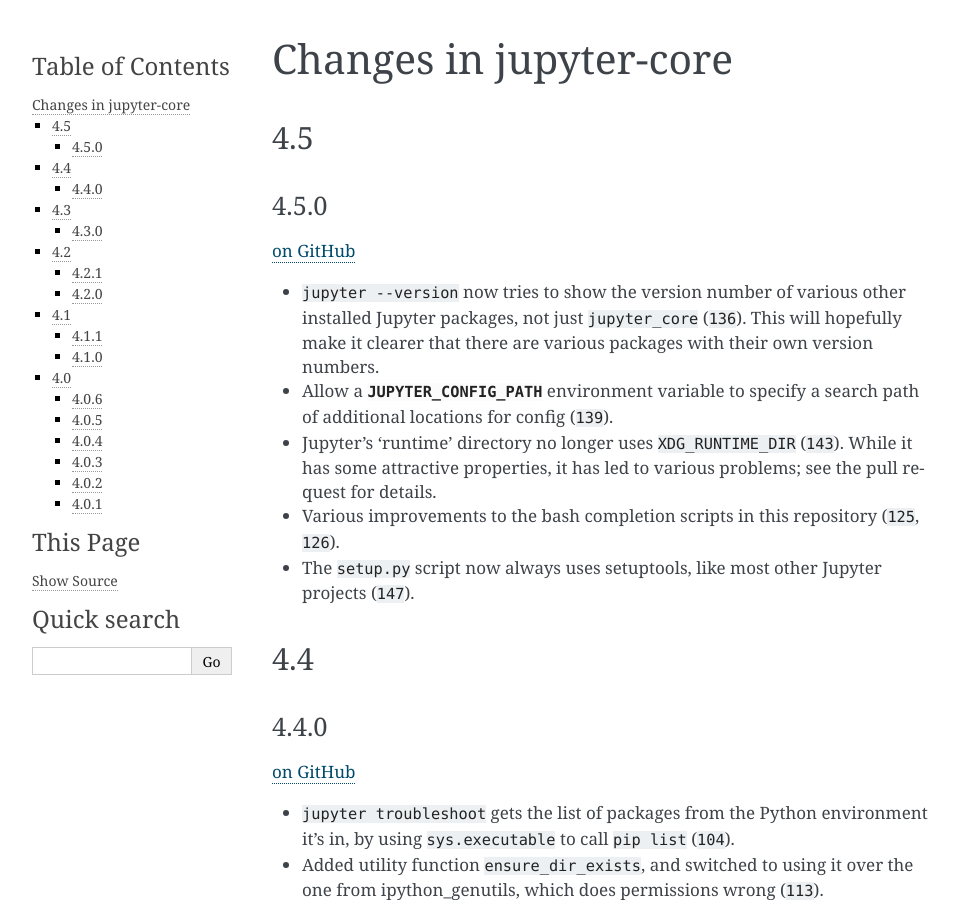
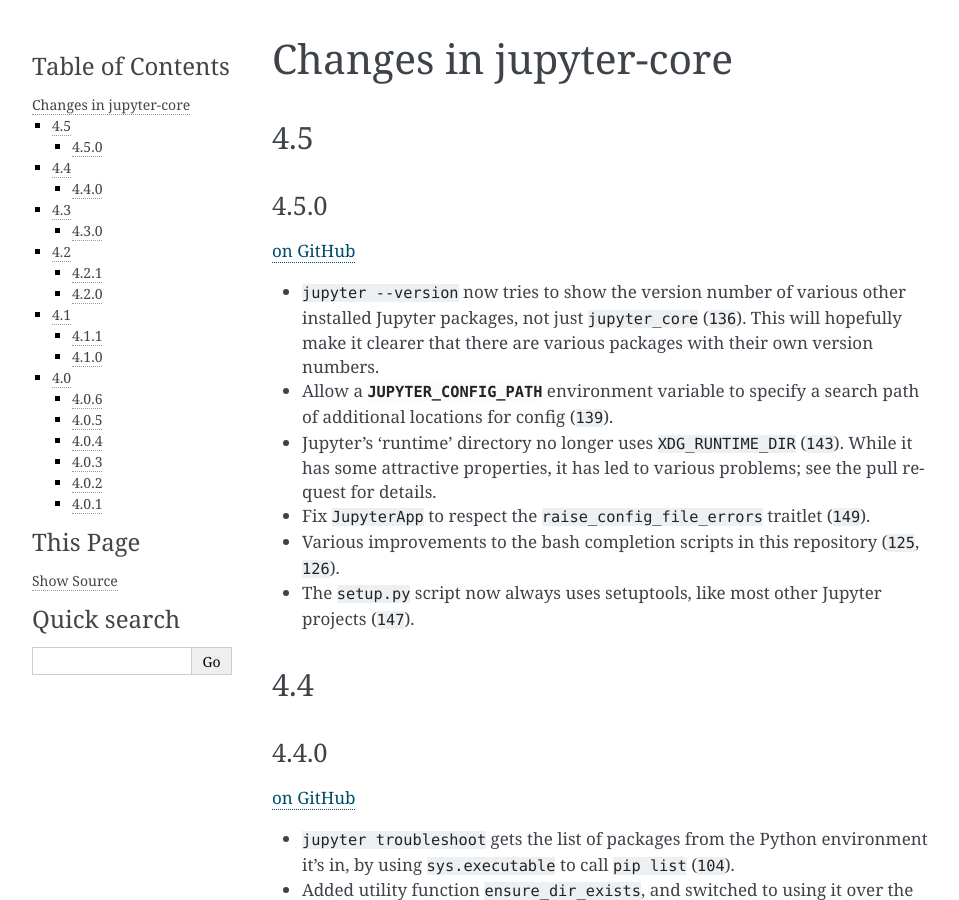
Before and after one commit to jupyter/jupyter_core, a Sphinx documentation site: the page built from docs/changelog.rst, in a window 1280 px wide and 900 px high. Shown: the whole window, without its empty margins (148-1107 px from the left). Built offline with Sphinx 7.4.7, drawn with Linux system fonts in a browser that asks for light colours; cross-references to code outside the pages are shown as plain code.

Commit message:
Add PR 149 to changelog

```diff
--- a/docs/changelog.rst
+++ b/docs/changelog.rst
@@ -19,6 +19,8 @@
 - Jupyter's 'runtime' directory no longer uses ``XDG_RUNTIME_DIR``
   (:ghpull:`143`). While it has some attractive properties, it has led to
   various problems; see the pull request for details.
+- Fix ``JupyterApp`` to respect the ``raise_config_file_errors`` traitlet
+  (:ghpull:`149`).
 - Various improvements to the bash completion scripts in this repository
   (:ghpull:`125`, :ghpull:`126`).
 - The ``setup.py`` script now always uses setuptools, like most other Jupyter
```
